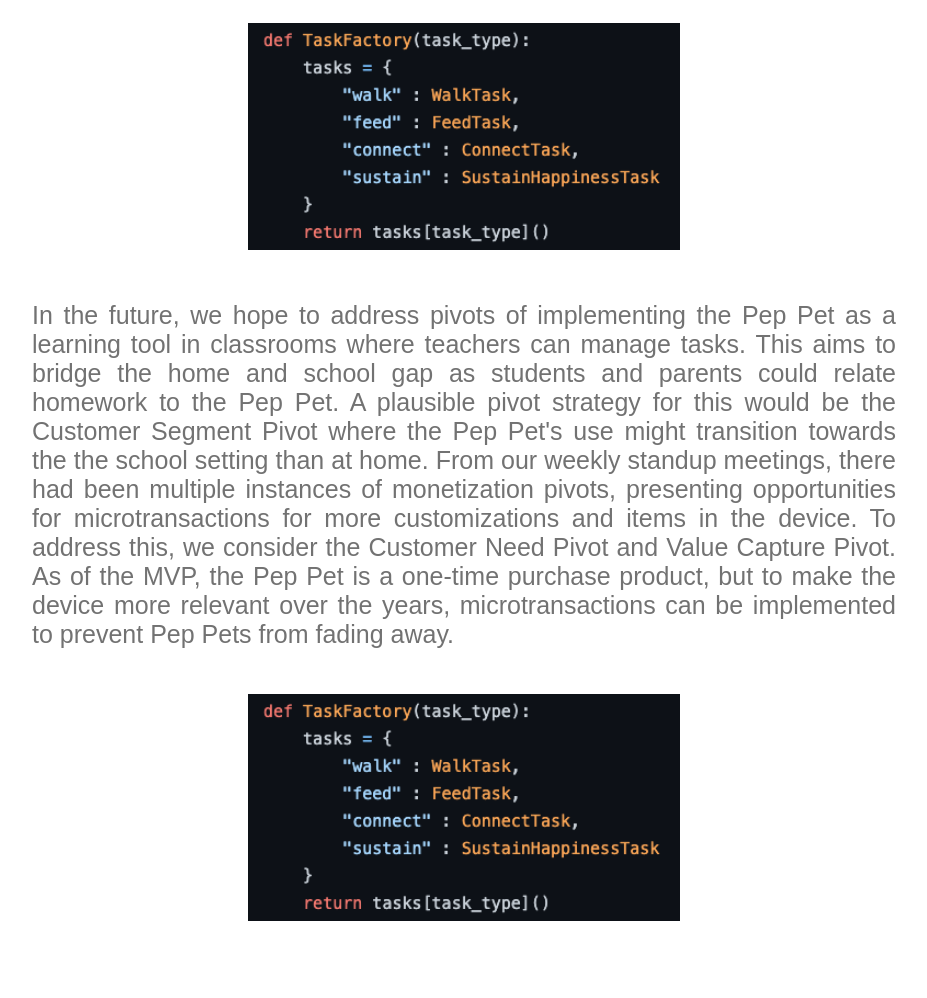
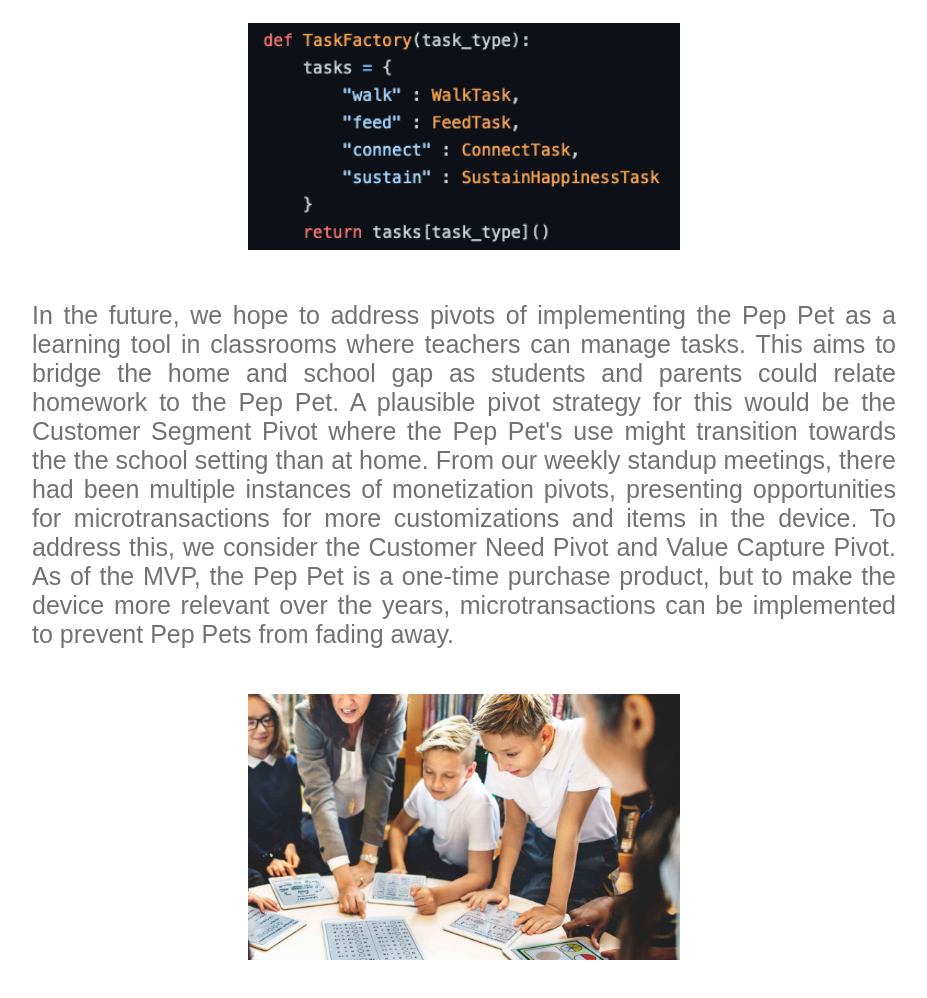
Before and after one commit to kendrick010/ECE140_Host, a plain HTML site: page pivot.html in a window 1280 px wide. Shown: the part 831-1829 px from the top of the page, without its empty margins (176-1103 px from the left). Before the commit the page ends 1796 px from the top, so only its background shows below. Drawn offline with Linux system fonts and the light colour scheme.

Commit message:
teaching pivot

```diff
--- a/pivot.html
+++ b/pivot.html
@@ -58,7 +58,7 @@
             years, microtransactions can be implemented to prevent Pep Pets from fading away.
         </p>
         <div class="pivot-image">
-            <img src="public/images/pivot/tasks.png" width="50%" height="50%" />
+            <img src="public/images/pivot/teaching-tool.jpeg" width="50%" height="50%" />
         </div>
     </div>
 </body>
```
Also changed, not shown: public/images/pivot/teaching-tool.jpeg (added).
